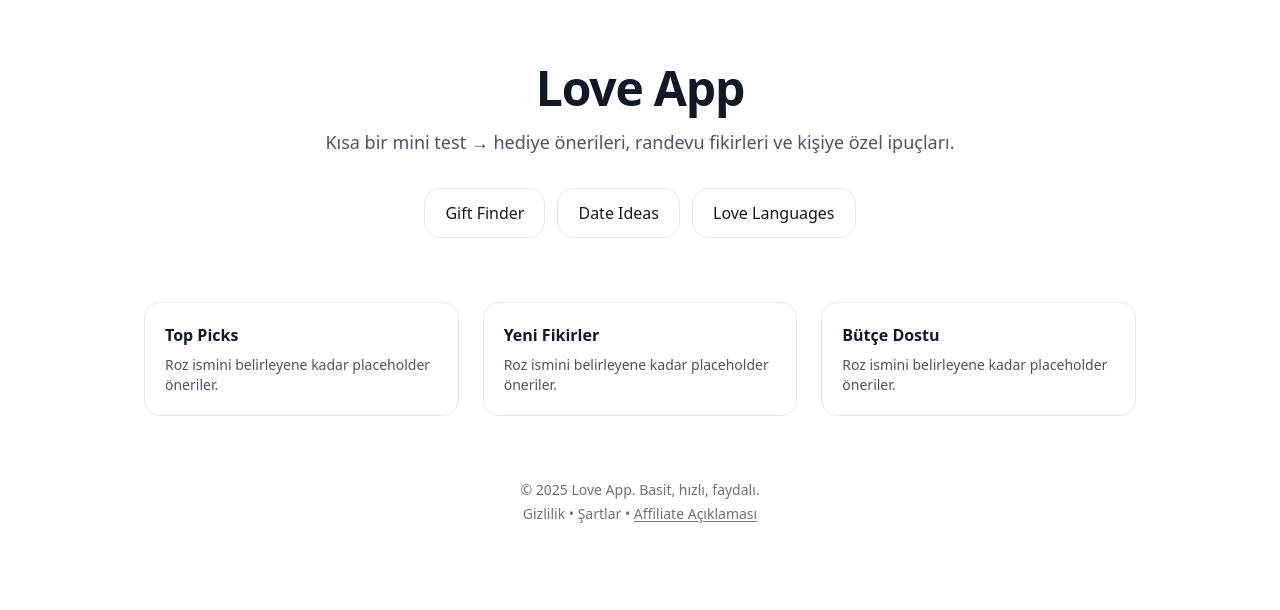
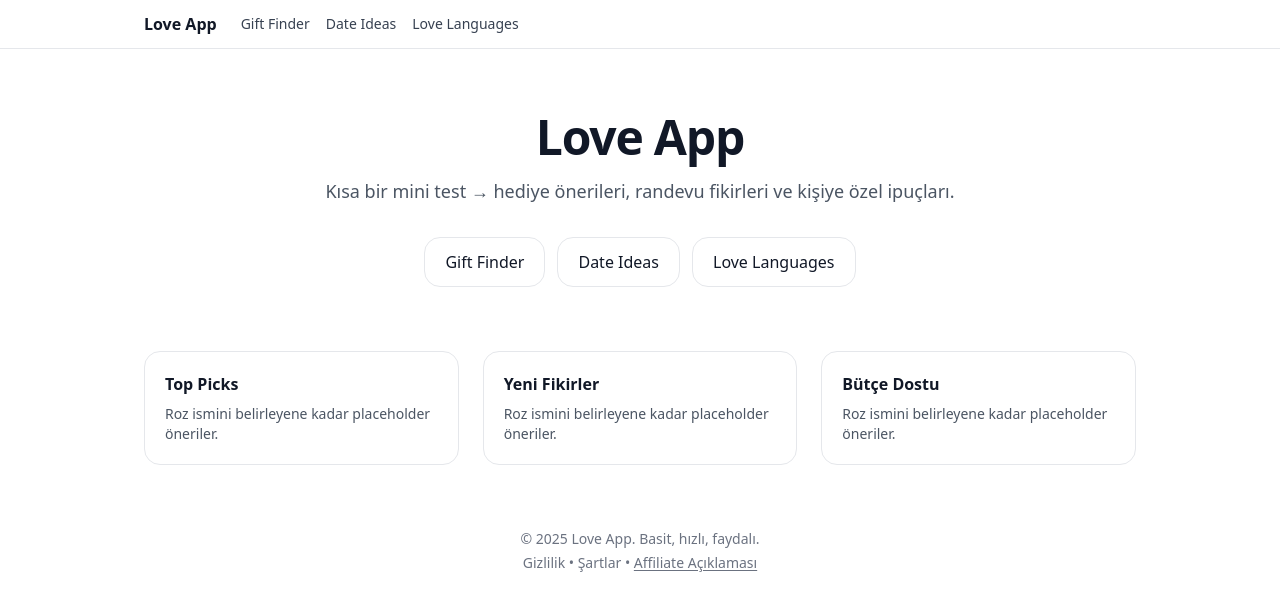
Before and after one commit to iiisaiii/Love-App, a Next.js app: page / in a window 1280 px wide. Shown: the top 610 px of the page. Built offline with nearby package versions, Linux system fonts and the light colour scheme; no server answers.

Commit message:
Update layout.tsx

```diff
--- a/src/app/layout.tsx
+++ b/src/app/layout.tsx
@@ -1,10 +1,11 @@
 import type { Metadata } from 'next';
 import './globals.css';
+import { Navbar } from '@/components/navbar';
 
 export const metadata: Metadata = {
   metadataBase: new URL(process.env.NEXT_PUBLIC_SITE_URL || 'https://your-project.vercel.app'),
   title: { default: 'Love App — Smart Gift & Date Ideas', template: '%s | Love App' },
-  description: 'Mini quiz → gift ideas, date plans, and sweet prompts. Built to be helpful, not cheesy.',
+  description: 'Mini quiz → gift ideas, date plans, and sweet prompts.',
   alternates: { canonical: '/' },
   openGraph: { locale: 'tr_TR' },
 };
@@ -12,7 +13,10 @@ export const metadata: Metadata = {
 export default function RootLayout({ children }: { children: React.ReactNode }) {
   return (
     <html lang="tr">
-      <body className="min-h-screen bg-white text-gray-900 antialiased">{children}</body>
+      <body className="min-h-screen bg-white text-gray-900 antialiased">
+        <Navbar />
+        {children}
+      </body>
     </html>
   );
 }
```
